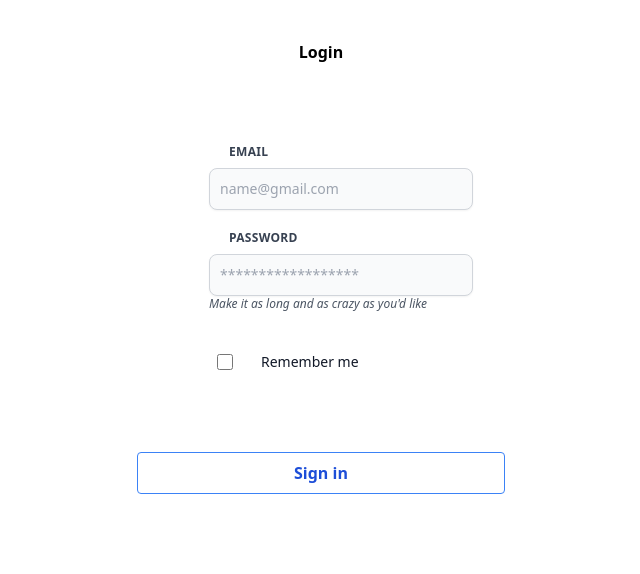
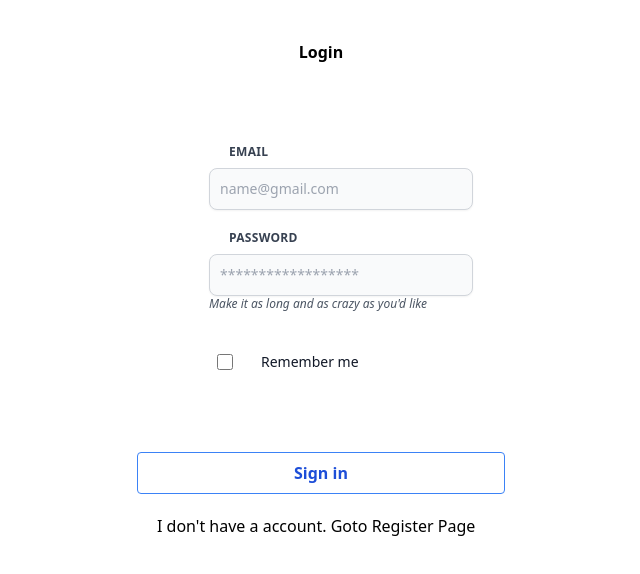
Before and after one commit to Taufiqul7756/Generations-Gaze, a React (Create React App) app in the folder client/: page /login in a window 1280 px wide. Shown: the top 574 px of the page, without its empty margins (319-959 px from the left). Built offline with nearby package versions, Linux system fonts and the light colour scheme.

Commit message:
Redirect button added- test

```diff
--- a/client/src/components/Login.jsx
+++ b/client/src/components/Login.jsx
@@ -1,4 +1,5 @@
 import React from "react";
+import { Link, Redirect } from "react-router-dom";
 
 const Login = ({ setAuth }) => {
   return (
@@ -67,6 +68,7 @@ const Login = ({ setAuth }) => {
         >
           Sign in
         </button>
+        <Link to="/register"> I don't have a account. Goto Register Page</Link>
       </div>
     </>
   );
```
